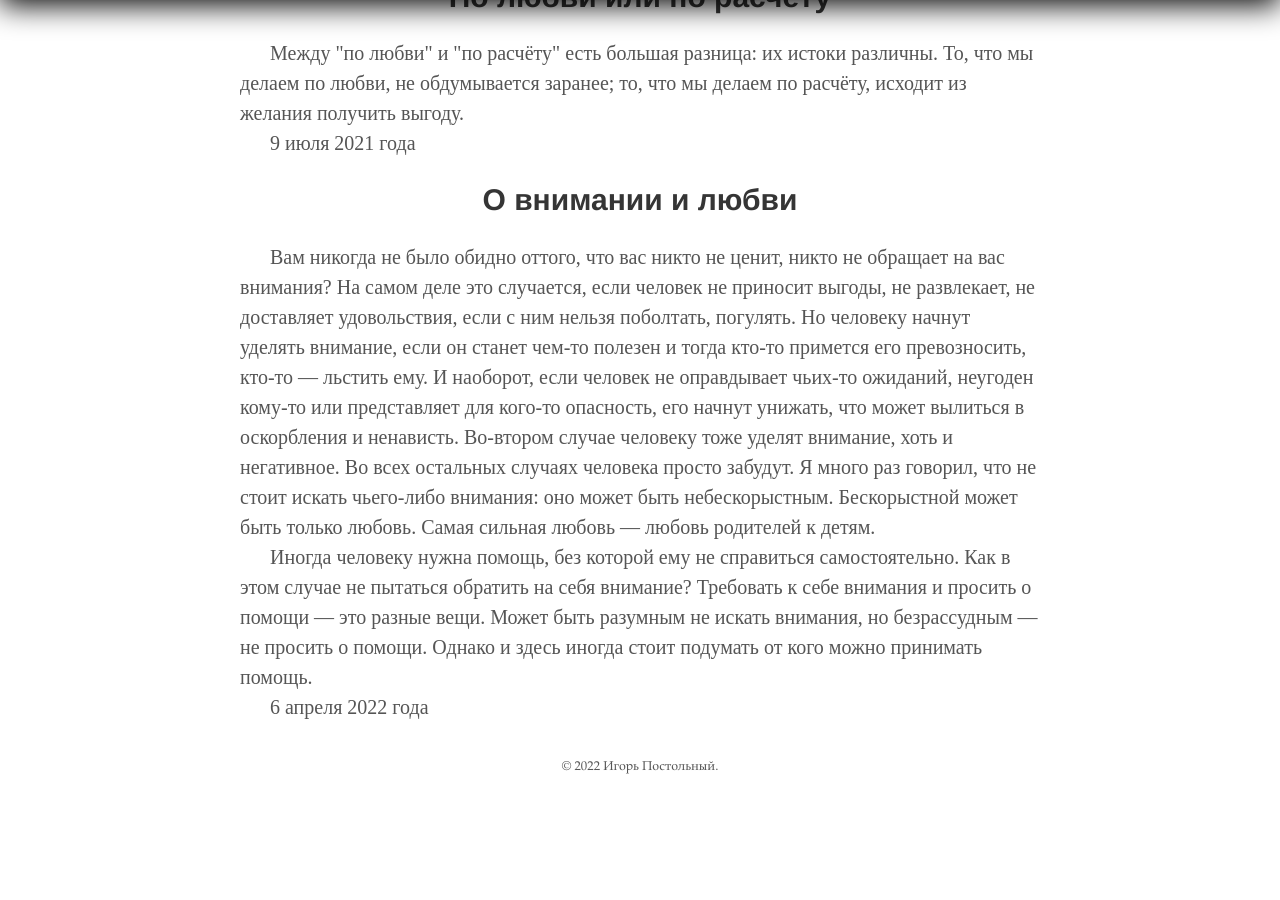
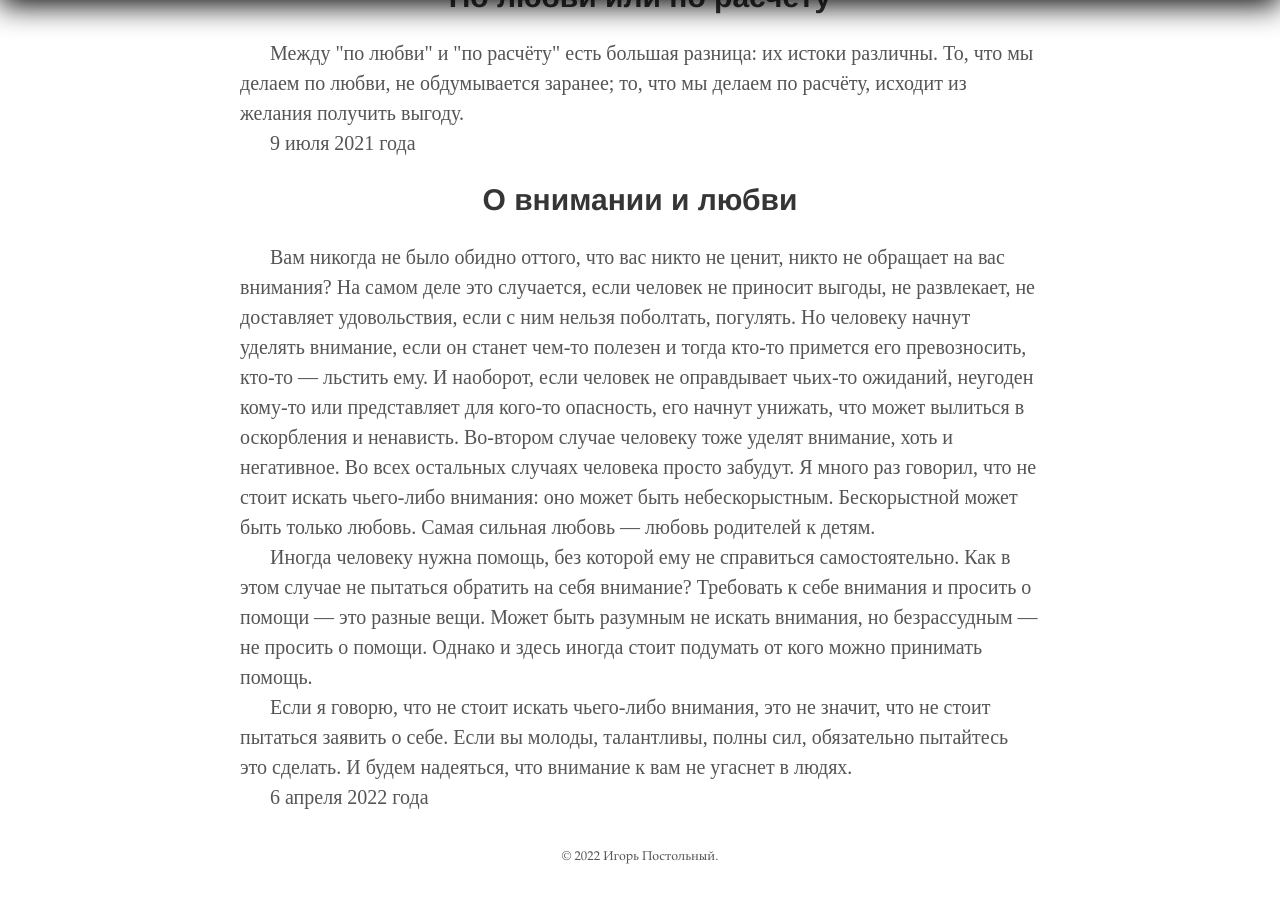
Before and after one commit to postolny/postolny.github.io, a Jekyll site: the page built from _pages/miniature.html, in a window 1280 px wide and 900 px high, scrolled down 3263 px. Built offline with Jekyll 4.4.1, drawn with Linux system fonts in a browser that asks for light colours; before the commit the page ends 4073 px from its top, so only the background shows below that.

Commit message:
Add files via upload

```diff
--- a/_pages/miniature.html
+++ b/_pages/miniature.html
@@ -65,5 +65,6 @@ permalink: /miniature/
   <h2>О внимании и любви</h2>
   <p>Вам никогда не было обидно оттого, что вас никто не ценит, никто не обращает на вас внимания? На самом деле это случается, если человек не приносит выгоды, не развлекает, не доставляет удовольствия, если с ним нельзя поболтать, погулять. Но человеку начнут уделять внимание, если он станет чем-то полезен и тогда кто-то примется его превозносить, кто-то — льстить ему. И наоборот, если человек не оправдывает чьих-то ожиданий, неугоден кому-то или представляет для кого-то опасность, его начнут унижать, что может вылиться в оскорбления и ненависть. Во-втором случае человеку тоже уделят внимание, хоть и негативное. Во всех остальных случаях человека просто забудут. Я много раз говорил, что не стоит искать чьего-либо внимания: оно может быть небескорыстным. Бескорыстной может быть только любовь. Самая сильная любовь — любовь родителей к детям.</p>
   <p>Иногда человеку нужна помощь, без которой ему не справиться самостоятельно. Как в этом случае не пытаться обратить на себя внимание? Требовать к себе внимания и просить о помощи — это разные вещи. Может быть разумным не искать внимания, но безрассудным — не просить о помощи. Однако и здесь иногда стоит подумать от кого можно принимать помощь.</p>
+  <p>Если я говорю, что не стоит искать чьего-либо внимания, это не значит, что не стоит пытаться заявить о себе. Если вы молоды, талантливы, полны сил, обязательно пытайтесь это сделать. И будем надеяться, что внимание к вам не угаснет в людях.</p>
   <p>6 апреля 2022 года</p>
 </article>
```
